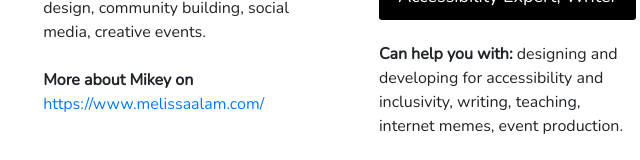
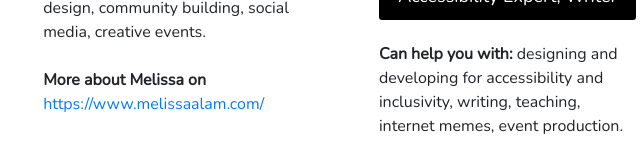
Before and after one commit to alexknowshtml/finish-up, a plain HTML site: page index.html in a window 1280 px wide. Shown: the part 3168-3328 px from the top of the page, 124-764 px from the left. Drawn offline with nearby package versions, Linux system fonts and the light colour scheme; a script that the page names is missing; a web font is replaced by a local one.

Commit message:
fix typo

```diff
--- a/index.html
+++ b/index.html
@@ -300,7 +300,7 @@
       <img src="./img/melissa-a.png" class="mentor">
         <span class="mentor-name">Melissa Alam<br/>Brand Strategist & Founder of FearlessCon</span>
       </div>
-      <p><strong>Can help you with:</strong> branding, web design, community building, social media, creative events.<br/><br/><strong>More about Mikey on</strong> <a href="https://www.melissaalam.com/" target="_none">https://www.melissaalam.com/</a></p>
+      <p><strong>Can help you with:</strong> branding, web design, community building, social media, creative events.<br/><br/><strong>More about Melissa on</strong> <a href="https://www.melissaalam.com/" target="_none">https://www.melissaalam.com/</a></p>
     </div>
     <div class="mentor-wrapper">
       <div class="img-wrapper">
```
